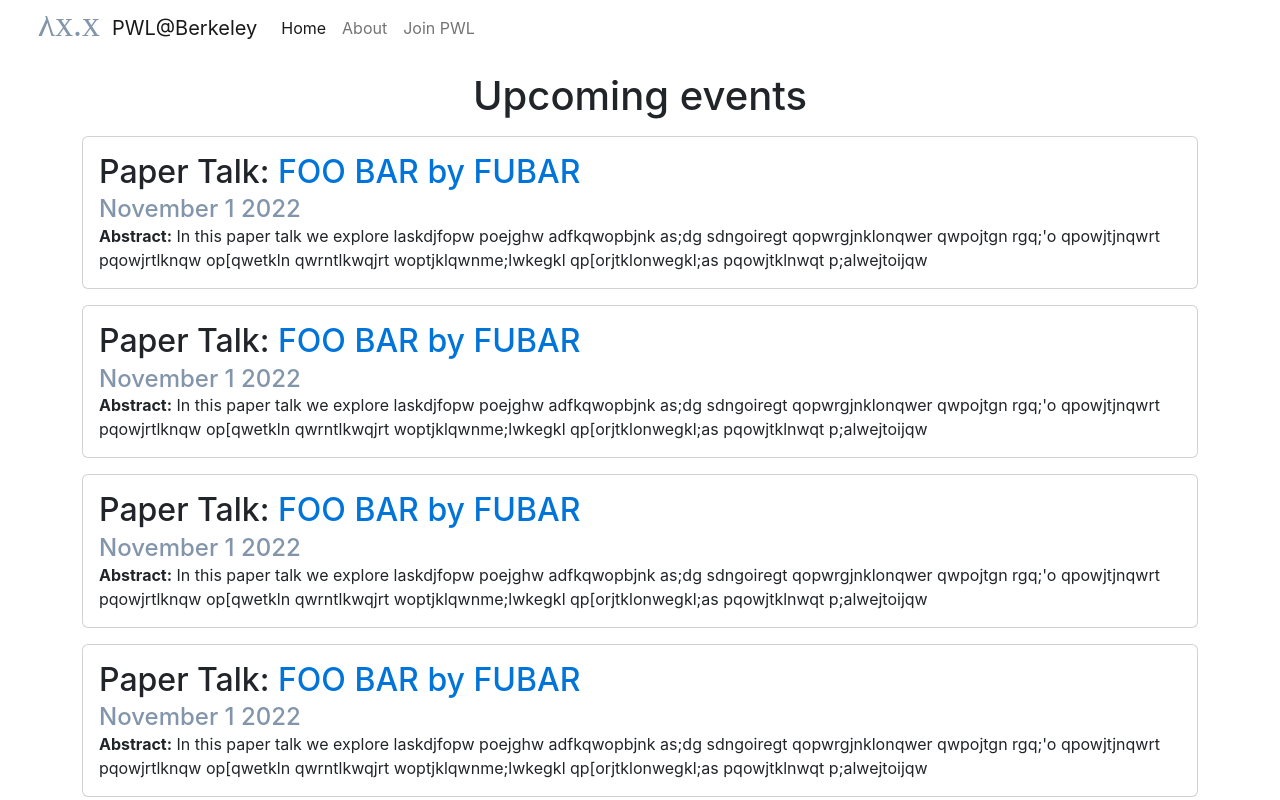
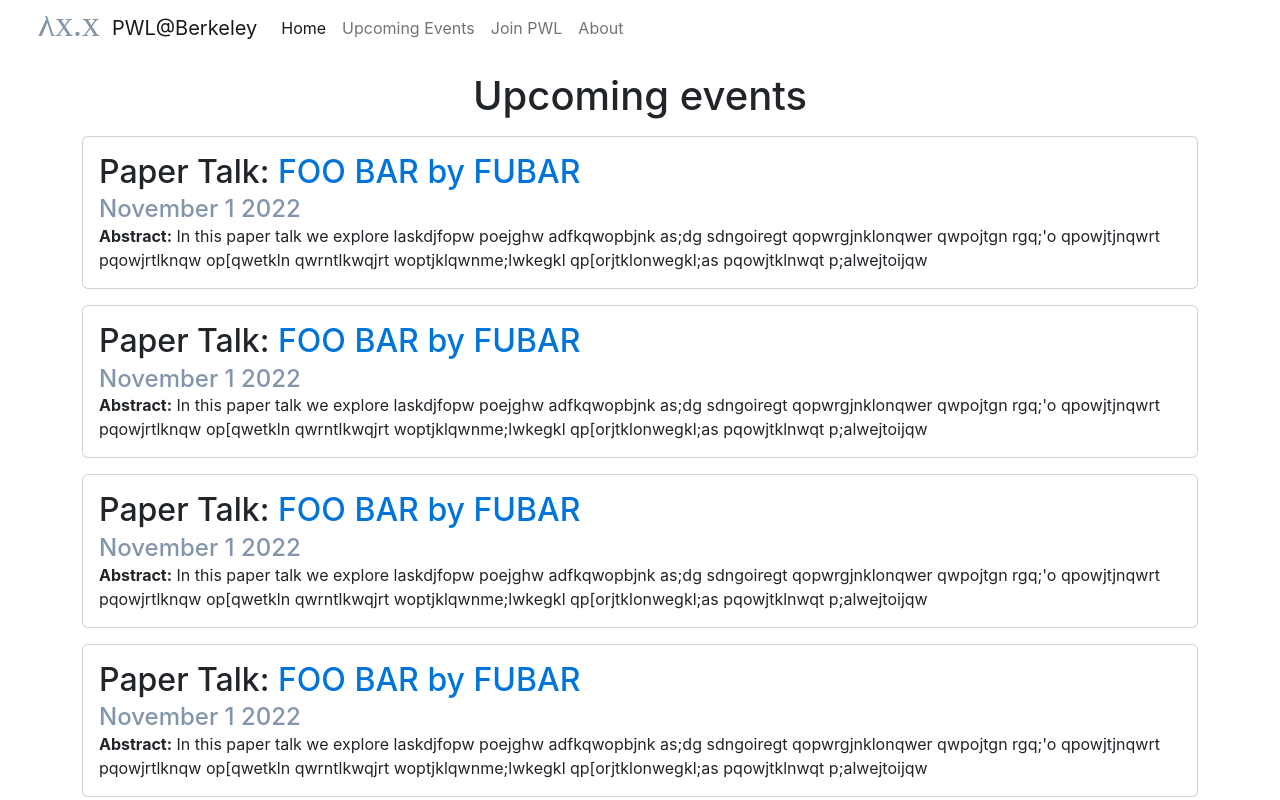
Before and after one commit to saneeeee/pwl-berkeley-app, a React (Create React App) app in the folder client/: page /upcomingEvents in a window 1280 px wide. Shown: the top 800 px of the page. Built offline with nearby package versions, Linux system fonts and the light colour scheme.

Commit message:
static done

```diff
--- a/client/package.json
+++ b/client/package.json
@@ -7,7 +7,6 @@
     "@testing-library/react": "^13.4.0",
     "@testing-library/user-event": "^13.5.0",
     "bootstrap": "^5.2.2",
-    "node": "^14.20.1",
     "nodemon": "^2.0.20",
     "react": "^18.2.0",
     "react-dom": "^18.2.0",
--- /dev/null
+++ b/client/src/Root.js
@@ -0,0 +1,37 @@
+import logo from './static/SVG/pwl@berkeley-logo.svg';
+import { Outlet } from 'react-router-dom';
+function Root() {
+    return (
+        <div className="root">
+            <nav className="navbar navbar-expand-lg bg-light">
+                <div className="container-fluid">
+                    <a className="navbar-brand" href="/">
+                        <img src={logo} alt="Logo" width="30" height="24"
+                             className="d-inline-block align-text-top"
+                             style={{width: "100px"}}/>
+                        PWL@Berkeley
+                    </a>
+                    <button className="navbar-toggler" type="button" data-bs-toggle="collapse"
+                            data-bs-target="#navbarNavAltMarkup" aria-controls="navbarNavAltMarkup"
+                            aria-expanded="false" aria-label="Toggle navigation">
+                        <span className="navbar-toggler-icon"></span>
+                    </button>
+                    <div className="collapse navbar-collapse" id="navbarNavAltMarkup">
+                        <div className="navbar-nav">
+                            <a className="nav-link active" aria-current="page" href="/">Home</a>
+                            <a className="nav-link" href="upcomingEvents">Upcoming Events</a>
+                            <a className="nav-link" href="join">Join PWL</a>
+                            <a className="nav-link" href="#zbab">About</a>
+
+
+                        </div>
+                    </div>
+                </div>
+            </nav>
+            <div id="detail">
+                <Outlet />
+            </div>
+        </div>
+    );
+}
+export default Root;
--- a/client/src/index.js
+++ b/client/src/index.js
@@ -1,15 +1,53 @@
+//Libraries
+//import "bootstrap/dist/css/bootstrap.min.css";
 import React from 'react';
 import ReactDOM from 'react-dom/client';
-//import "bootstrap/dist/css/bootstrap.min.css";
+
 import "./custom.scss"
 import "bootstrap/dist/js/bootstrap.bundle.min";
 import './index.css';
-import App from './App';
+import {
+    createBrowserRouter,
+    RouterProvider,
+    Route
+} from "react-router-dom";
+
+//PAGES
+import Root from './Root';
+import Home from "./pages/Home"
+import UpcomingEvents from './pages/UpcomingEvents';
+import ErrorPage from "./pages/ErrorPage";
 import reportWebVitals from './reportWebVitals';
+import Join from "./pages/Join";
+
+
+const router = createBrowserRouter([
+    {
+        path:"/",
+        element: <Root />,
+        errorElement: <ErrorPage />,
+        children: [
+            {
+                path:"/",
+                element: <Home />
+
+            },
+            {
+                path:"upcomingEvents",
+                element: <UpcomingEvents />
+            },
+            {
+                path: "join",
+                element: <Join />
+            }
+        ]
+    }
+]);
 
 const root = ReactDOM.createRoot(document.getElementById('root'));
 root.render(
-    <App />
+    <RouterProvider router={router}/>
+    //<App/>
 );
 
 // If you want to start measuring performance in your app, pass a function
--- /dev/null
+++ b/client/src/pages/ErrorPage.js
@@ -0,0 +1,20 @@
+import { useRouteError } from "react-router-dom"
+
+function ErrorPage() {
+    const error = useRouteError();
+    console.error(error);
+
+    return(
+        <div id="error-page" className="container text-center">
+            <h1>Oops!</h1>
+            <p>Sorry, an unexpected error has occurred.</p>
+            <p>
+                <i>{error.status} {error.statusText || error.message}</i>
+            </p>
+            <p>Please submit a issue on <a href="https://github.com/saneeeee/pwl-berkeley-app">Github</a> if you
+                think this is a mistake</p>
+        </div>
+
+    );
+}
+export default ErrorPage;
--- /dev/null
+++ b/client/src/pages/Home.js
@@ -0,0 +1,10 @@
+function Home() {
+    return(
+        <div className="text-center">
+            <h1 className="text-pwl-primary">Home Page</h1>
+            <p className="text-primary">Don't know what to say??</p>
+        </div>
+    );
+
+}
+export default Home;
--- /dev/null
+++ b/client/src/pages/Join.js
@@ -0,0 +1,9 @@
+function Join() {
+    return (
+        <div className="text-center">
+            <h2>Please join our  <a href="https://discord.gg/KNDjrESBvV">discord channel:</a></h2>
+
+        </div>
+    );
+}
+export default Join;
--- a/client/src/App.js
+++ b/client/src/pages/UpcomingEvents.js
@@ -1,34 +1,10 @@
-import logo from './static/SVG/pwl@berkeley-logo.svg';
-function App() {
+import logo from '../static/SVG/pwl@berkeley-logo.svg';
+function UpcomingEvents() {
     return (
         <div className="App">
-            <nav className="navbar navbar-expand-lg bg-light">
-                <div className="container-fluid">
-                    <a className="navbar-brand" href="#zbab">
-                        <img src={logo} alt="Logo" width="30" height="24"
-                             className="d-inline-block align-text-top"
-                             style={{width: "100px"}}/>
-                            PWL@Berkeley
-                    </a>
-                    <button className="navbar-toggler" type="button" data-bs-toggle="collapse"
-                            data-bs-target="#navbarNavAltMarkup" aria-controls="navbarNavAltMarkup"
-                            aria-expanded="false" aria-label="Toggle navigation">
-                        <span className="navbar-toggler-icon"></span>
-                    </button>
-                    <div className="collapse navbar-collapse" id="navbarNavAltMarkup">
-                        <div className="navbar-nav">
-                            <a className="nav-link active" aria-current="page" href="#zbab">Home</a>
-                            <a className="nav-link" href="#zbab">About</a>
-                            <a className="nav-link" href="#zbab">Join PWL</a>
-                        </div>
-                    </div>
-                </div>
-            </nav>
             <div className="container">
                 <h1 className={"text-center my-3"}>Upcoming events</h1>
                 {EventsList()}
-
-
             </div>
         </div>
     );
@@ -73,4 +49,4 @@ function EventCard() {
 
 }
 
-export default App;
+export default UpcomingEvents;
```
Also changed, not shown: 2 other files (tests, documents, lock files or other folders).
